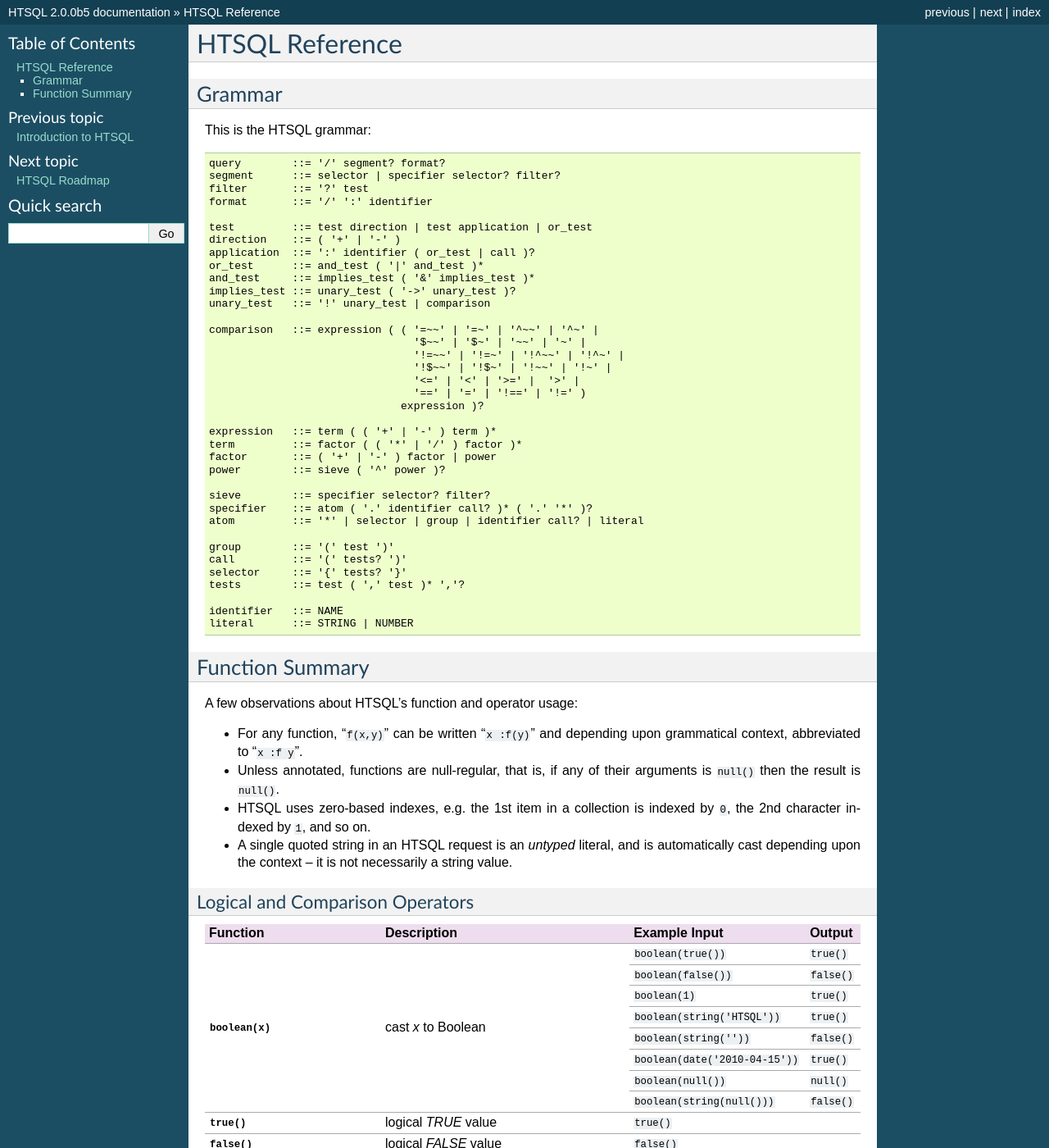
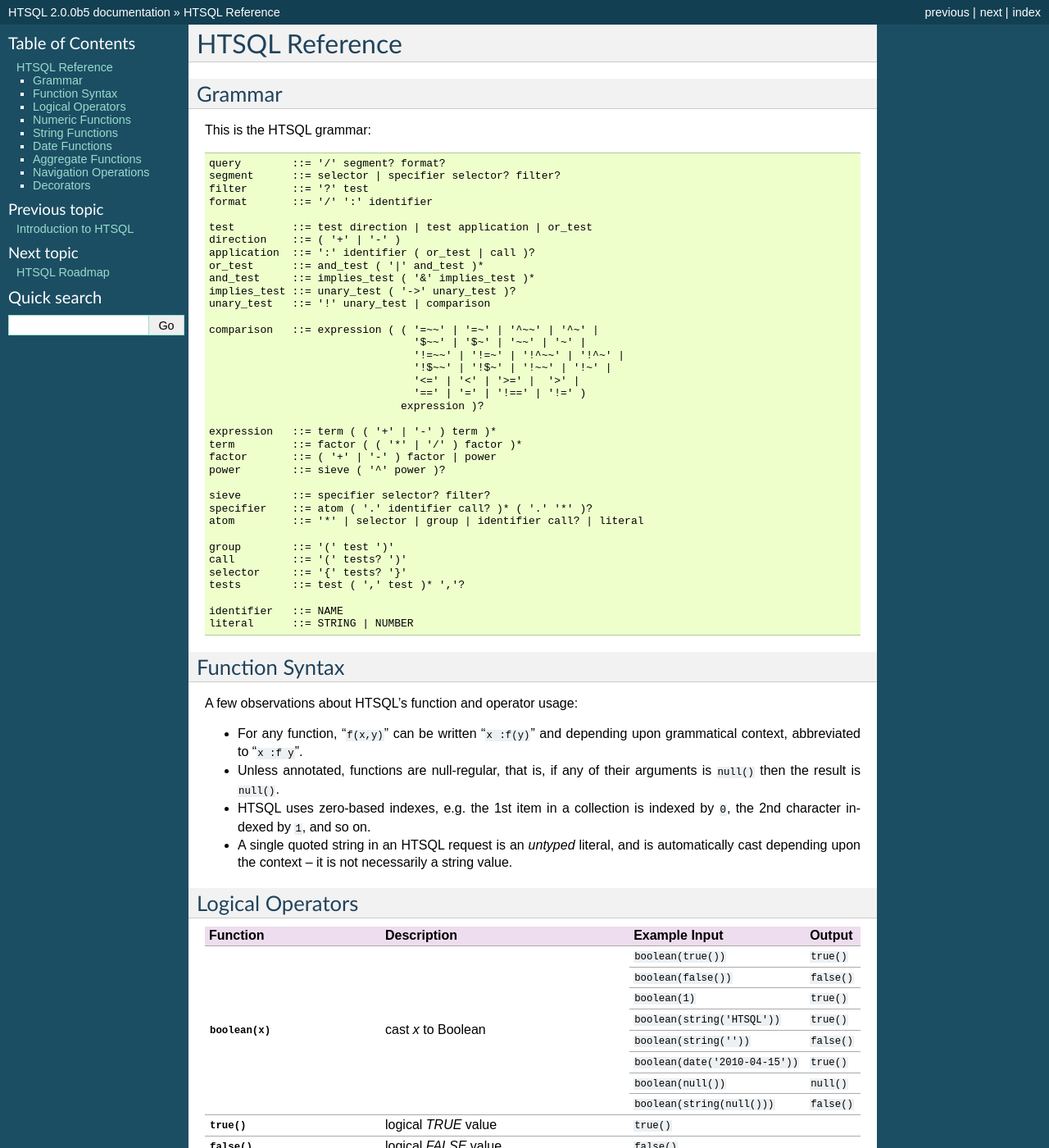
Before and after one commit to prometheusresearch/htsql, a Sphinx documentation site: the page built from doc/reference.rst, in a window 1280 px wide and 1400 px high. Shown: the whole window at 82% size. Built offline with Sphinx 7.4.7, drawn with Linux system fonts in a browser that asks for light colours; some of the changed text lies outside the part shown.

Commit message:
promote reference titles to h1

```diff
--- a/doc/reference.rst
+++ b/doc/reference.rst
@@ -46,8 +46,8 @@
         literal      ::= STRING | NUMBER
 
 
-Function Summary
-================
+Function Syntax
+===============
 
 A few observations about HTSQL's function and operator usage:
 
@@ -65,8 +65,8 @@
   necessarily a string value.
 
 
-Logical and Comparison Operators
---------------------------------
+Logical Operators
+=================
 
 +----------------------+---------------------------+---------------------------+----------------------+
 | Function             | Description               | Example Input             | Output               |
@@ -187,8 +187,8 @@
 .. |switch-0-in| replace:: ``switch(0,1,'up',0,'down')``
 
 
-Numeric Functions and Operators
--------------------------------
+Numeric Functions
+=================
 
 +----------------------+---------------------------+---------------------------+----------------------+
 | Function             | Description               | Example Input             | Output               |
@@ -238,8 +238,8 @@
 .. |float-from-string-in| replace:: ``float(string('223607e-5'))``
 
 
-String Functions and Operators
-------------------------------
+String Functions
+================
 
 By convention, string functions take a string as its first parameter.
 When an untyped literal, such as ``'value'`` is used and a string is
@@ -330,8 +330,8 @@
 .. |replace-null-in| replace:: ``replace('HTSQL',null(),'RAF')``
 
 
-Date Functions and Operators
-----------------------------
+Date Functions
+==============
 
 +----------------------+---------------------------+---------------------------+----------------------+
 | Function             | Description               | Example Input             | Output               |
@@ -370,7 +370,7 @@
 
 
 Aggregate Functions
--------------------
+===================
 
 +----------------------+---------------------------+---------------------------+----------------------+
 | Function             | Description               | Example Input             | Output               |
@@ -397,8 +397,8 @@
 +----------------------+---------------------------+---------------------------+----------------------+
 
 
-Navigation Functions and Operators
-----------------------------------
+Navigation Operations
+=====================
 
 +----------------------+---------------------------+---------------------------+----------------------+
 | Function             | Description               | Example Input             | Output               |
@@ -431,7 +431,7 @@
 
 
 Decorators
-----------
+==========
 
 +----------------------+---------------------------+---------------------------+----------------------+
 | Function             | Description               | Example Input             | Output               |
--- a/doc/tutorial.rst
+++ b/doc/tutorial.rst
@@ -321,8 +321,7 @@
 and returned as a "Comma-Separated Values" (RFC 4180) (E1_):
 
 .. htsql:: /course{department{code,name},number,title+}?
-            department.school='bus'
-            /:csv
+            department.school='bus'/:csv
 
 .. _E1:
     http://demo.htsql.org
```
